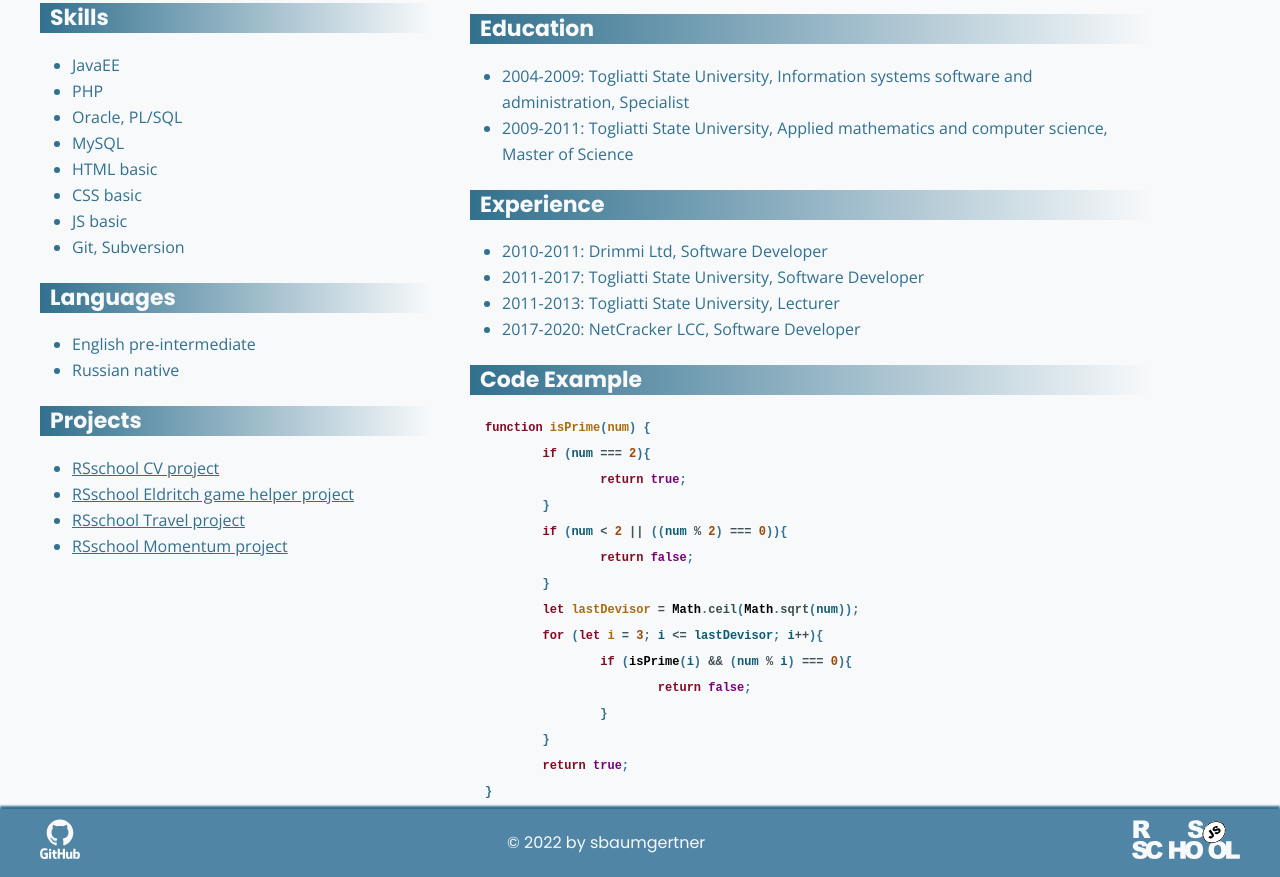
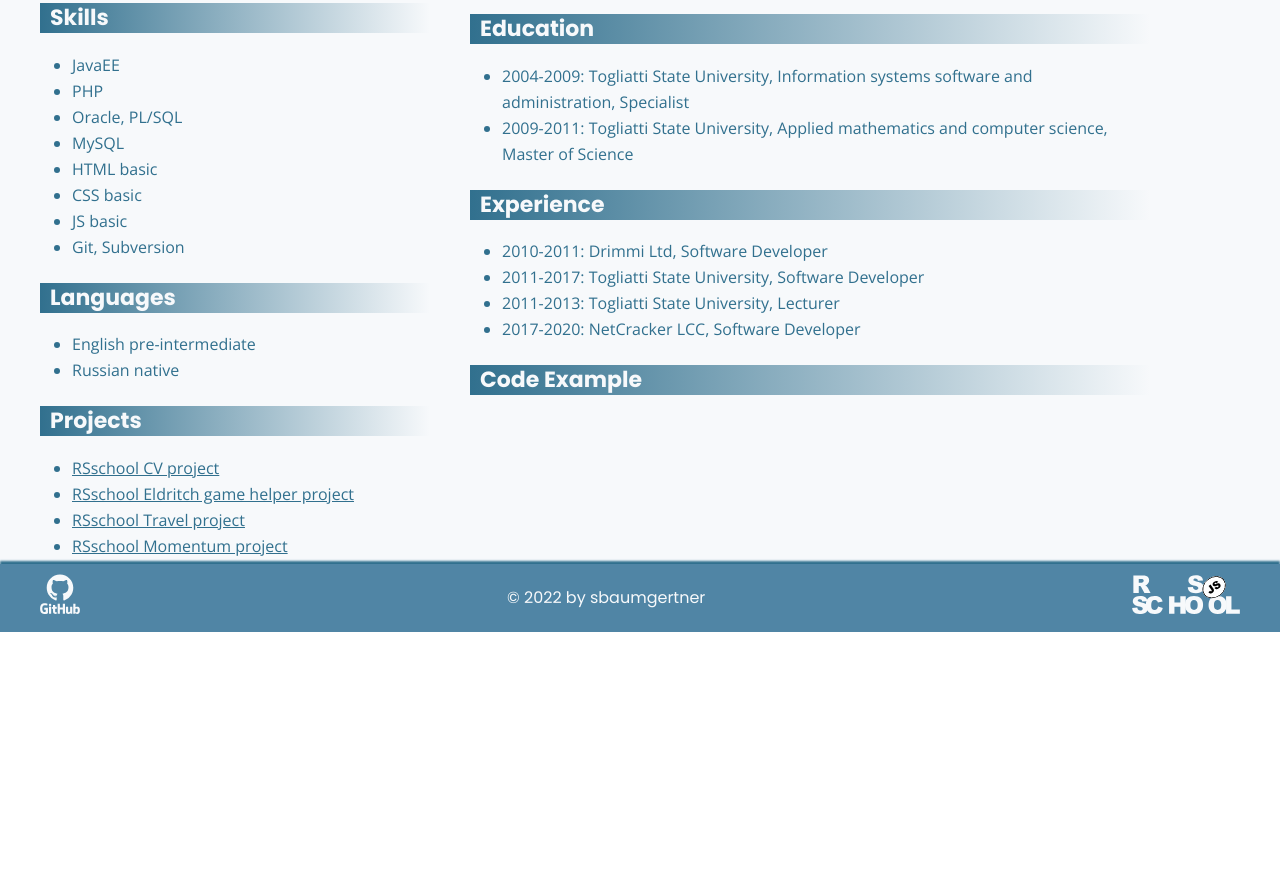
Before and after one commit to sbaumgertner/rsschool-cv, a website: page index.html in a window 1280 px wide. Shown: the part 676-1553 px from the top of the page. After the commit the page ends 1308 px from the top, so only its background shows below. Drawn offline with nearby package versions, Linux system fonts and the light colour scheme.

```diff
--- a/index.html
+++ b/index.html
@@ -141,21 +141,6 @@
 						<section class="section" id="code">
 							<h2 class="section-title">Code Example</h2>
 							<div class="section-content">
-<pre><code class="code" data-language="javascript"><span class="cm-keyword">function</span> <span class="cm-def">isPrime</span>(<span class="cm-def">num</span>) {
-	<span class="cm-keyword">if</span> (<span class="cm-variable-2">num</span> <span class="cm-operator">===</span> <span class="cm-number">2</span>){
-		<span class="cm-keyword">return</span> <span class="cm-atom">true</span>;
-	}
-	<span class="cm-keyword">if</span> (<span class="cm-variable-2">num</span> <span class="cm-operator">&lt;</span> <span class="cm-number">2</span> <span class="cm-operator">||</span> ((<span class="cm-variable-2">num</span> <span class="cm-operator">%</span> <span class="cm-number">2</span>) <span class="cm-operator">===</span> <span class="cm-number">0</span>)){
-		<span class="cm-keyword">return</span> <span class="cm-atom">false</span>;
-	}
-	<span class="cm-keyword">let</span> <span class="cm-def">lastDevisor</span> <span class="cm-operator">=</span> <span class="cm-variable">Math</span>.<span class="cm-property">ceil</span>(<span class="cm-variable">Math</span>.<span class="cm-property">sqrt</span>(<span class="cm-variable-2">num</span>));
-	<span class="cm-keyword">for</span> (<span class="cm-keyword">let</span> <span class="cm-def">i</span> <span class="cm-operator">=</span> <span class="cm-number">3</span>; <span class="cm-variable-2">i</span> <span class="cm-operator">&lt;=</span> <span class="cm-variable-2">lastDevisor</span>; <span class="cm-variable-2">i</span><span class="cm-operator">++</span>){
-		<span class="cm-keyword">if</span> (<span class="cm-variable">isPrime</span>(<span class="cm-variable-2">i</span>) <span class="cm-operator">&amp;&amp;</span> (<span class="cm-variable-2">num</span> <span class="cm-operator">%</span> <span class="cm-variable-2">i</span>) <span class="cm-operator">===</span> <span class="cm-number">0</span>){
-			<span class="cm-keyword">return</span> <span class="cm-atom">false</span>;
-		}
-	}
-	<span class="cm-keyword">return</span> <span class="cm-atom">true</span>;
-}</code></pre>
 						</div>
 					</section>
 				</div>
```
